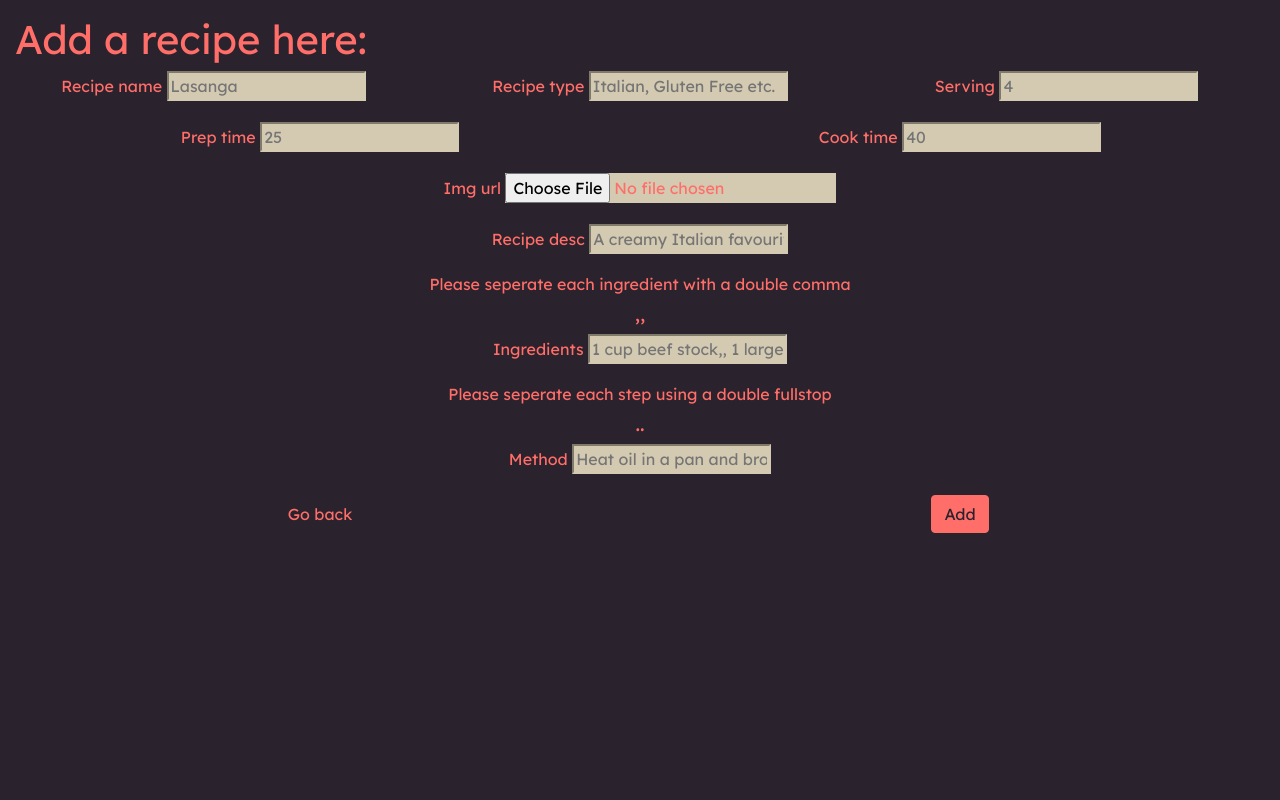
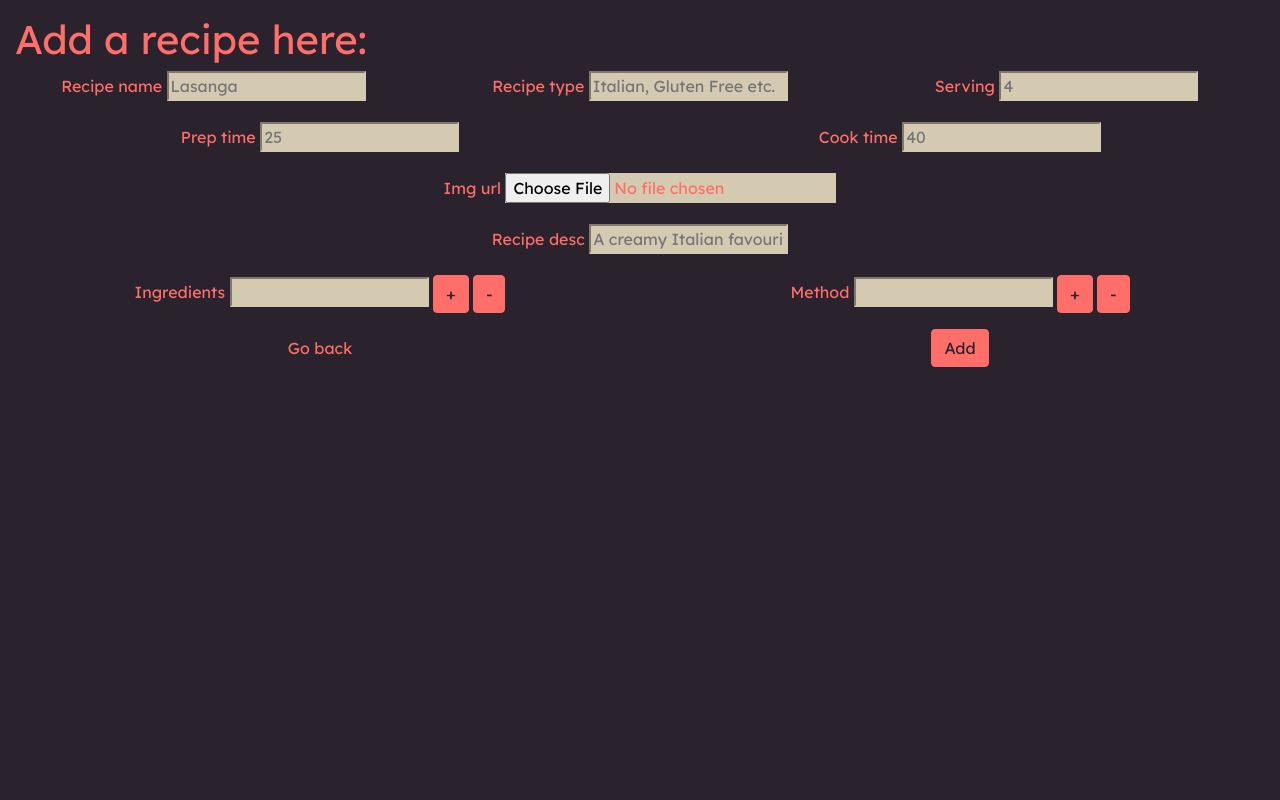
Before and after one commit to dano5342/MS3_CookBook, a Python web app: template templates/addrecipe.html in a window 1280 px wide. Run offline with Jinja, Linux system fonts and the light colour scheme; the template is opened without the code that fills it: most values are stand-ins (such as "Sample title", 1, 10 or a date in 2020); form fields are guessed from the names that the template uses; some libraries are stand-ins or nearby versions; some web fonts are replaced.

Commit message:
have amended some more styling, attempted adding buttons to add more forms, this however wont work with WTF

```diff
--- a/app.py
+++ b/app.py
@@ -86,7 +86,6 @@ def addrecipe():
         return redirect(url_for('register'))
 
     form = RecipeForm()
-
     if request.method == 'POST' and form.validate_on_submit():
         recipe = mongo.db.Recipes
         recipe.insert_one({'recipe_name': request.form['recipe_name'],
--- a/requirements.txt
+++ b/requirements.txt
@@ -43,3 +43,4 @@ virtualenvwrapper==4.8.4
 Werkzeug==0.15.5
 wrapt==1.11.2
 WTForms==2.2.1
+wtforms-dynamic-fields==0.1a3
--- a/static/js/scripts.js
+++ /dev/null
@@ -1 +0,0 @@
-$('#delete').popover('enable')
--- a/static/styles/css/main.css
+++ b/static/styles/css/main.css
@@ -136,9 +136,11 @@ input {
   border-color: #D4CAB1; }
 
 #method {
-  width: 80%; }
+  width: 80%;
+  list-style: none; }
 
 #ingredients {
+  list-style: none;
   width: 80%; }
 
 #recipe_desc {
--- a/static/styles/scss/main.scss
+++ b/static/styles/scss/main.scss
@@ -191,18 +191,20 @@ input {
 
 #method {
     width: 80%;
+    list-style: none;
 }
 
 #ingredients {
+    list-style: none;
     width: 80%;
 }
 
 #recipe_desc {
     width: 80%;
+
 }
 
 /*------------------------Media Queries */
-
 
 @media screen and (max-width: 767px) {
     .navbar-nav {
@@ -246,7 +248,7 @@ input {
     .navbar-nav {
         padding-top: 10px;
     }
-    .nav-btn    {
+    .nav-btn {
         width: 50%;
     }
 }
--- a/templates/addrecipe.html
+++ b/templates/addrecipe.html
@@ -37,22 +37,18 @@
         </div>
         <div class="row">
             <div class="col">
-                <h6>Please seperate each ingredient with a double comma </h6>
-                <h5>,,</h5>
-                <p>{{ form.hidden_tag() }}{{form.ingredients.label}} {{form.ingredients(placeholder='1 cup beef stock,, 1 large onion,, 1 can pasatta,, 8 lasagna plates,, 4 fresh tomatoes,, 400g beef mince,, 2 cloves garlic,, 2 tbsp olive oil,, 1 pot cream
-                    cheese')}}
+                <p>{{ form.hidden_tag() }}{{ form.ingredients.label }} {{ form.ingredients }}
+                    <a class="i-add"  id="i-add"><button onclick="add" class="btn btn-secondary">+</button></a>
+                    <a><button class="btn btn-secondary remove">-</button></a>
                 </p>
             </div>
-        </div>
-        <div class="row">
             <div class="col text-center">
-                <h6>Please seperate each step using a double fullstop</h6>
-                <h5>..</h5>
-                <p>{{ form.hidden_tag() }} {{form.method.label}} {{form.method(placeholder='Heat oil in a pan and brown mince.. Whilst mince is browning chop onions, garlic and tomatoes and add when finished.. Add pasatta and broth into the pan.. Simmer
-                    for ten minutes then add to a lasagna form a layer of sauce, then lasagna, repeat until no plates left.. Top with creamcheese and bake for 45mins')}}</p>
+
+                <p>{{ form.hidden_tag() }} {{form.method.label}} {{form.method}}
+                    <button class="btn btn-secondary add" id="m-add">+</button>
+                    <button class="btn btn-secondary remove" id="m-rem">-</button></p>
             </div>
         </div>
-
         <div class="row">
             <div class="col">
                 <h6><a href="{{url_for('index')}}" class="btn btn-primary">Go back</a></h6>
@@ -62,7 +58,5 @@
             </div>
         </div>
     </form>
-
 </div>
-
 {%endblock%}
--- a/templates/base.html
+++ b/templates/base.html
@@ -26,7 +26,8 @@
     <script src="https://code.jquery.com/jquery-3.3.1.slim.min.js" integrity="sha384-q8i/X+965DzO0rT7abK41JStQIAqVgRVzpbzo5smXKp4YfRvH+8abtTE1Pi6jizo" crossorigin="anonymous"></script>
     <script src="https://cdnjs.cloudflare.com/ajax/libs/popper.js/1.14.7/umd/popper.min.js" integrity="sha384-UO2eT0CpHqdSJQ6hJty5KVphtPhzWj9WO1clHTMGa3JDZwrnQq4sF86dIHNDz0W1" crossorigin="anonymous"></script>
     <script src="https://stackpath.bootstrapcdn.com/bootstrap/4.3.1/js/bootstrap.min.js" integrity="sha384-JjSmVgyd0p3pXB1rRibZUAYoIIy6OrQ6VrjIEaFf/nJGzIxFDsf4x0xIM+B07jRM" crossorigin="anonymous"></script>
-    <script src=""{{ url_for('static', filename='js/scripts.js') }}""></script>
+    <script src="{{ url_for('static', filename='js/scripts.js') }}"></script>
 </body>
 
+
 </html>
--- a/templates/index.html
+++ b/templates/index.html
@@ -6,8 +6,11 @@
 
         <div class="container">
             <div class="row">
-                <h3>Our Recipes</h3>
+                <div class="col">
+                    <h3>Our Recipes</h3>
+                </div>
             </div>
+            <div class="container-fluid"></div>
             <div class="row" id="#recipes">
                 <!-- For loop for displaying recipes on the index page, each carded and with an image-->
                 {% for r in recipe %}
```
Also changed, not shown: forms.py (line endings or trailing spaces), 2 other files.
